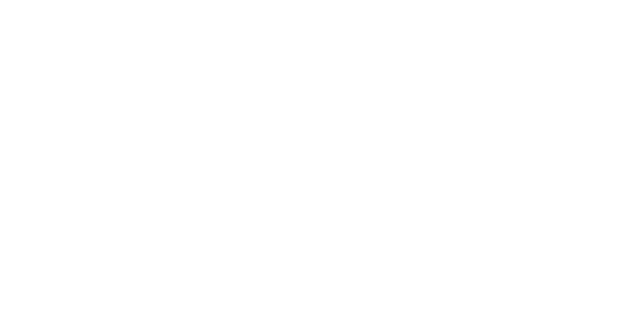
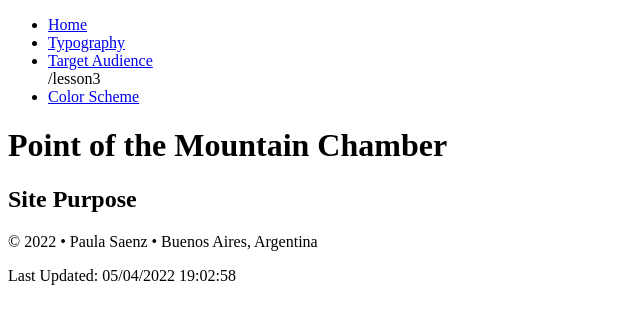
Before and after one commit to paulisaenz/wdd230, a plain HTML site: page lesson3/index.html in a window 1280 px wide. Shown: the whole page, without its empty margins (0-640 px from the left). Drawn offline with Linux system fonts and the light colour scheme.

Commit message:
Lesson 3 updates

```diff
--- a/lesson3/index.html
+++ b/lesson3/index.html
@@ -4,9 +4,37 @@
     <meta charset="UTF-8">
     <meta http-equiv="X-UA-Compatible" content="IE=edge">
     <meta name="viewport" content="width=device-width, initial-scale=1.0">
-    <title>Document</title>
+    <title>Saenz - Chamber of Commerce Site Project</title>
 </head>
 <body>
+    <head></head>
+    <main>
+        <nav>
+            <ul>
+                <li><a href="lesson3/index.html">Home</a></li>
+                <li><a href="lesson3/typography.html">Typography</a></li>
+                <li><a href="lesson3/target-audience.html">Target Audience</a></li>/lesson3
+                <li><a href="lesson3/color-scheme.html">Color Scheme</a></li>
+            </ul>
+        </nav>
+        <div>
+            <h1>Point of the Mountain Chamber</h1>
+        </div>
+        <div>
+            <h2>Site Purpose</h2>
+            <p>
+
+            </p>
+        </div>
+        <div>
+
+        </div>
+    </main>
+    <footer>
+         <p> &copy; 2022 • Paula Saenz • Buenos Aires, Argentina</p>
+         <p id="lastupdate"></p>
+    </footer>
+    <script src="js/script.js"></script>
 
 </body>
 </html>
--- /dev/null
+++ b/lesson3/js/script.js
@@ -0,0 +1 @@
+document.querySelector("#lastupdate").innerHTML = `Last Updated: ${document.lastModified}`
```
